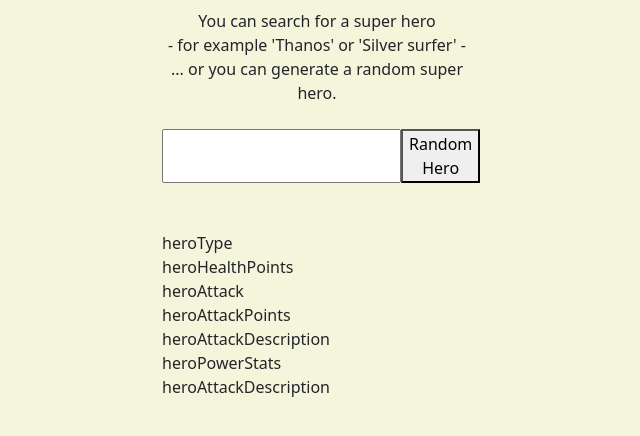
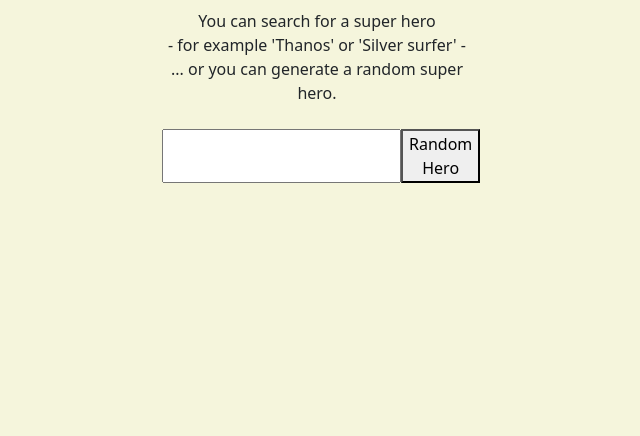
Before and after one commit to felipeandreslugosalazar/jsApiSuperHeroes2, a plain HTML site: page index.html in a window 1280 px wide. Shown: the part 124-560 px from the top of the page, without its empty margins (323-963 px from the left). Drawn offline with nearby package versions, Linux system fonts and the light colour scheme.

Commit message:
hide elements on wip

```diff
--- a/index.html
+++ b/index.html
@@ -28,21 +28,23 @@
     </div>
     <br>
     <div id="heroMultipleResultsNotification" class="d-flex justify-content-between"></div>
-    <div id="heroMultipleResultsList" class="d-flex justify-content-around flex-wrap"></div>
+    <!-- this can maybe work with AJAX -->
+    <!-- let see -->
+    <!-- <div id="heroMultipleResultsList" class="d-flex justify-content-between flex-wrap"></div> -->
     <br>
     <div id="heroInfo">
       <div id="heroImage"><img src="" alt=""></div>
       <header>
-        <div id="heroType">heroType</div>
+        <!-- <div id="heroType">heroType</div> -->
         <div id="heroName">heroName</div>
-        <div id="heroHealthPoints">heroHealthPoints</div>
+        <!-- <div id="heroHealthPoints">heroHealthPoints</div> -->
       </header>
       <footer>
-        <div id="heroAttack">heroAttack</div>
+        <!-- <div id="heroAttack">heroAttack</div>
         <div id="heroAttackPoints">heroAttackPoints</div>
         <div id="heroAttackDescription">heroAttackDescription</div>
         <div id="heroPowerStats">heroPowerStats</div>
-        <div id="heroAttackDescription">heroAttackDescription</div>
+        <div id="heroAttackDescription">heroAttackDescription</div> -->
       </footer>
     </div>
 
```
